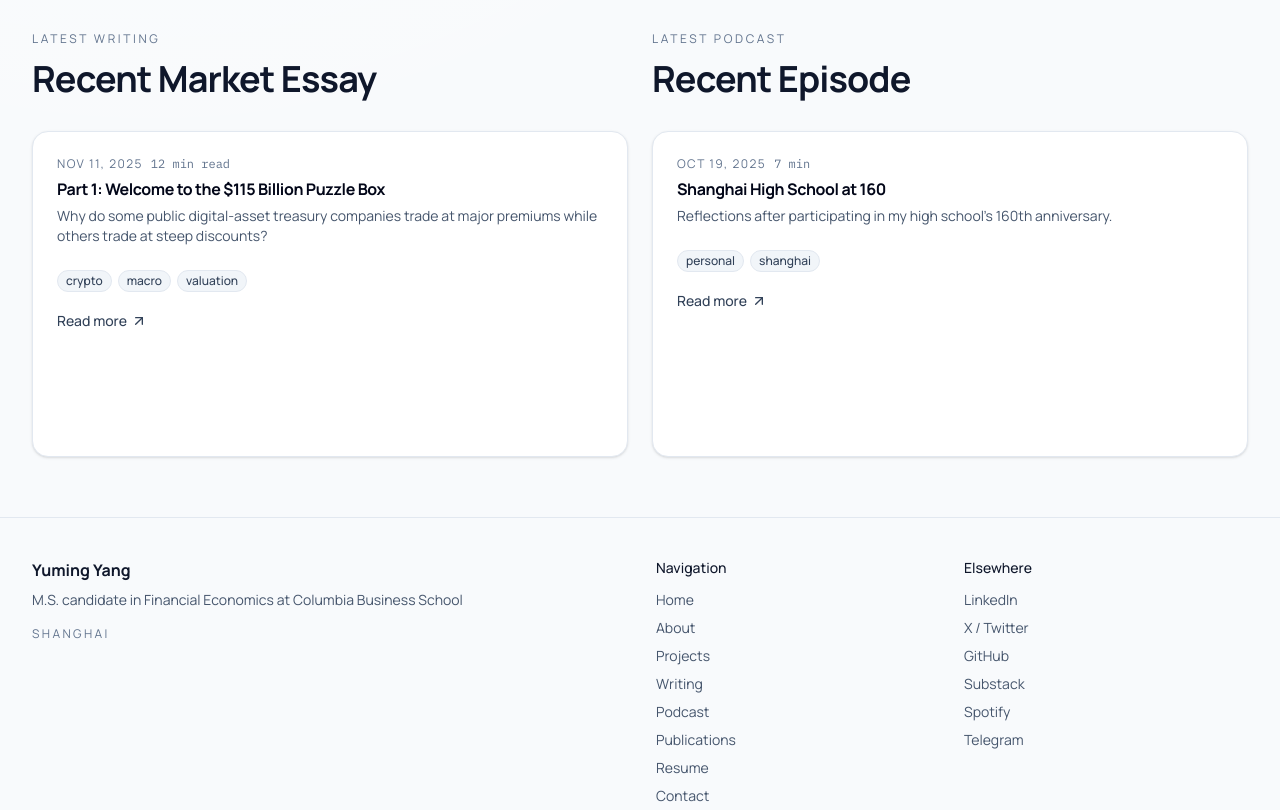
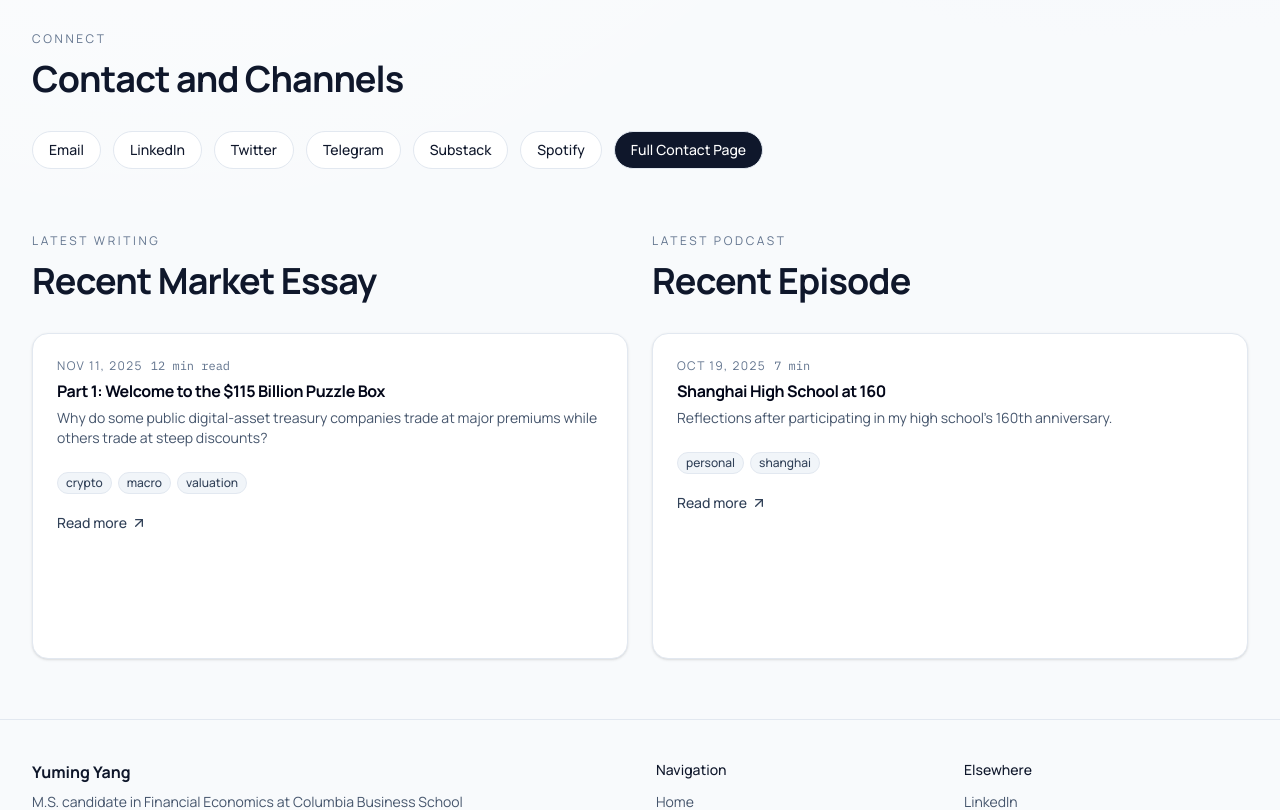
Before and after one commit to Yuming-Yang/personal_site, a Next.js app: page / in a window 1280 px wide. Shown: the part 840-1650 px from the top of the page. Built offline with nearby package versions, Linux system fonts and the light colour scheme; no server answers.

Commit message:
Update site content structure and routing

```diff
--- a/app/page.tsx
+++ b/app/page.tsx
@@ -1,4 +1,5 @@
 import Image from "next/image";
+import Link from "next/link";
 
 import { AnimatedReveal } from "@/components/sections/AnimatedReveal";
 import { ContentCard } from "@/components/sections/ContentCard";
@@ -11,6 +12,18 @@ export default async function HomePage() {
   const episodes = await getAllEpisodes();
   const latestWriting = writing[0];
   const latestEpisode = episodes[0];
+  const socialHrefByLabel = new Map(
+    siteProfile.socialLinks.map((link) => [link.label, link.href]),
+  );
+
+  const contactLinks = [
+    { label: "Email", href: `mailto:${siteProfile.email}` },
+    { label: "LinkedIn", href: socialHrefByLabel.get("LinkedIn") ?? "#" },
+    { label: "Twitter", href: socialHrefByLabel.get("X / Twitter") ?? "#" },
+    { label: "Telegram", href: socialHrefByLabel.get("Telegram") ?? "#" },
+    { label: "Substack", href: socialHrefByLabel.get("Substack") ?? "#" },
+    { label: "Spotify", href: socialHrefByLabel.get("Spotify") ?? "#" },
+  ];
 
   return (
     <div className="space-y-16">
@@ -57,6 +70,29 @@ export default async function HomePage() {
         </div>
       </section>
 
+      <section>
+        <SectionHeader eyebrow="Connect" title="Contact and Channels" />
+        <div className="flex flex-wrap gap-3">
+          {contactLinks.map((item) => (
+            <a
+              key={item.label}
+              href={item.href}
+              target={item.label === "Email" ? undefined : "_blank"}
+              rel={item.label === "Email" ? undefined : "noreferrer"}
+              className="inline-flex items-center rounded-full border border-slate-300 bg-white px-4 py-2 text-sm font-medium text-slate-900 transition hover:border-slate-900"
+            >
+              {item.label}
+            </a>
+          ))}
+          <Link
+            href="/contact"
+            className="inline-flex items-center rounded-full border border-slate-900 bg-slate-900 px-4 py-2 text-sm font-medium text-white transition hover:bg-slate-800"
+          >
+            Full Contact Page
+          </Link>
+        </div>
+      </section>
+
       <section className="grid gap-6 lg:grid-cols-2">
         {latestWriting ? (
           <div>
--- a/app/publications/page.tsx
+++ b/app/research/page.tsx
@@ -3,26 +3,26 @@ import type { Metadata } from "next";
 import { SectionHeader } from "@/components/sections/SectionHeader";
 import { Badge } from "@/components/ui/badge";
 import { Card, CardContent, CardHeader, CardTitle } from "@/components/ui/card";
-import { publications } from "@/content/publications";
+import { research } from "@/content/research";
 import { buildPageMetadata } from "@/lib/seo";
 
 export const metadata: Metadata = buildPageMetadata({
-  title: "Publications",
-  description: "Publications and research outputs.",
-  path: "/publications",
+  title: "Research",
+  description: "Research notes and outputs.",
+  path: "/research",
 });
 
-export default function PublicationsPage() {
+export default function ResearchPage() {
   return (
     <div className="space-y-10">
       <SectionHeader
-        eyebrow="Publications"
-        title="Research and Publications"
-        subtitle="This section is structured and ready for publication records as they are finalized."
+        eyebrow="Research"
+        title="Research"
+        subtitle="This section is structured and ready for research records as they are finalized."
       />
 
       <section className="grid gap-5">
-        {publications.map((item) => (
+        {research.map((item) => (
           <Card key={item.title}>
             <CardHeader>
               <div className="flex items-center justify-between gap-4">
--- a/app/sitemap.ts
+++ b/app/sitemap.ts
@@ -11,7 +11,7 @@ export default async function sitemap(): Promise<MetadataRoute.Sitemap> {
     "/projects",
     "/writing",
     "/podcast",
-    "/publications",
+    "/research",
     "/resume",
     "/contact",
   ];
--- a/content/publications.ts
+++ /dev/null
@@ -1,12 +0,0 @@
-import { PublicationItem } from "@/lib/types";
-
-export const publications: PublicationItem[] = [
-  {
-    title: "TODO: confirm publication list",
-    venue: "PLACEHOLDER",
-    date: "TBD",
-    abstract: "PLACEHOLDER: add publication abstract or summary.",
-    links: [],
-    status: "placeholder",
-  },
-];
--- /dev/null
+++ b/content/research.ts
@@ -0,0 +1,12 @@
+import { ResearchItem } from "@/lib/types";
+
+export const research: ResearchItem[] = [
+  {
+    title: "TODO: confirm research list",
+    venue: "PLACEHOLDER",
+    date: "TBD",
+    abstract: "PLACEHOLDER: add research abstract or summary.",
+    links: [],
+    status: "placeholder",
+  },
+];
--- a/content/site.ts
+++ b/content/site.ts
@@ -48,7 +48,7 @@ export const primaryNav: NavItem[] = [
   { label: "Projects", href: "/projects" },
   { label: "Writing", href: "/writing" },
   { label: "Podcast", href: "/podcast" },
-  { label: "Publications", href: "/publications" },
+  { label: "Research", href: "/research" },
   { label: "Resume", href: "/resume" },
   { label: "Contact", href: "/contact" },
 ];
--- a/lib/content.ts
+++ b/lib/content.ts
@@ -6,6 +6,7 @@ import { ContentEntry, ContentFrontmatter, ContentType } from "@/lib/types";
 
 const CONTENT_ROOT = path.join(process.cwd(), "content");
 const DEFAULT_WRITING_RSS_FEED = "https://alanyang0.substack.com/feed";
+const DEFAULT_PODCAST_RSS_FEED = "https://anchor.fm/s/10a81feb0/podcast/rss";
 const RSS_REVALIDATE_SECONDS = 60 * 60;
 
 function escapeRegex(value: string): string {
@@ -13,14 +14,50 @@ function escapeRegex(value: string): string {
 }
 
 function decodeXmlEntities(value: string): string {
-  return value
-    .replace(/<!\[CDATA\[([\s\S]*?)\]\]>/g, "$1")
-    .replace(/&amp;/g, "&")
-    .replace(/&lt;/g, "<")
-    .replace(/&gt;/g, ">")
-    .replace(/&quot;/g, '"')
-    .replace(/&#39;/g, "'")
-    .replace(/&apos;/g, "'");
+  let decoded = value.replace(/<!\[CDATA\[([\s\S]*?)\]\]>/g, "$1");
+
+  // Run multiple passes to handle nested encodings (e.g. &amp;#24180;).
+  for (let i = 0; i < 3; i += 1) {
+    const next = decoded
+      .replace(/&amp;/g, "&")
+      .replace(/&lt;/g, "<")
+      .replace(/&gt;/g, ">")
+      .replace(/&quot;/g, '"')
+      .replace(/&#39;/g, "'")
+      .replace(/&apos;/g, "'")
+      .replace(/&#(\d+);/g, (_, dec) => {
+        const codePoint = Number.parseInt(dec, 10);
+        if (!Number.isFinite(codePoint)) {
+          return `&#${dec};`;
+        }
+
+        try {
+          return String.fromCodePoint(codePoint);
+        } catch {
+          return `&#${dec};`;
+        }
+      })
+      .replace(/&#x([0-9a-f]+);/gi, (_, hex) => {
+        const codePoint = Number.parseInt(hex, 16);
+        if (!Number.isFinite(codePoint)) {
+          return `&#x${hex};`;
+        }
+
+        try {
+          return String.fromCodePoint(codePoint);
+        } catch {
+          return `&#x${hex};`;
+        }
+      });
+
+    if (next === decoded) {
+      break;
+    }
+
+    decoded = next;
+  }
+
+  return decoded;
 }
 
 function stripHtml(value: string): string {
@@ -228,7 +265,7 @@ function resolveRssFeedUrl(type: ContentType): string {
     return process.env.WRITING_RSS_FEED_URL ?? DEFAULT_WRITING_RSS_FEED;
   }
 
-  return process.env.PODCAST_RSS_FEED_URL ?? "";
+  return process.env.PODCAST_RSS_FEED_URL ?? DEFAULT_PODCAST_RSS_FEED;
 }
 
 async function readRssEntries(type: ContentType): Promise<ContentEntry[]> {
--- a/lib/types.ts
+++ b/lib/types.ts
@@ -40,7 +40,7 @@ export interface ProjectItem {
   notes?: string;
 }
 
-export interface PublicationItem {
+export interface ResearchItem {
   title: string;
   venue: string;
   date: string;
--- a/next.config.ts
+++ b/next.config.ts
@@ -21,16 +21,6 @@ const nextConfig: NextConfig = {
         destination: "https://yumingyang.com/:path*",
         permanent: true,
       },
-      { source: "/connect", destination: "/contact", permanent: true },
-      { source: "/contact.html", destination: "/contact", permanent: true },
-      { source: "/about.html", destination: "/about", permanent: true },
-      { source: "/podcast.html", destination: "/podcast", permanent: true },
-      { source: "/year-archive", destination: "/writing", permanent: true },
-      {
-        source: "/wordpress/blog-posts",
-        destination: "/writing",
-        permanent: true,
-      },
     ];
   },
 };
```
Also changed, not shown: 2 other files (tests, documents, lock files or other folders).
